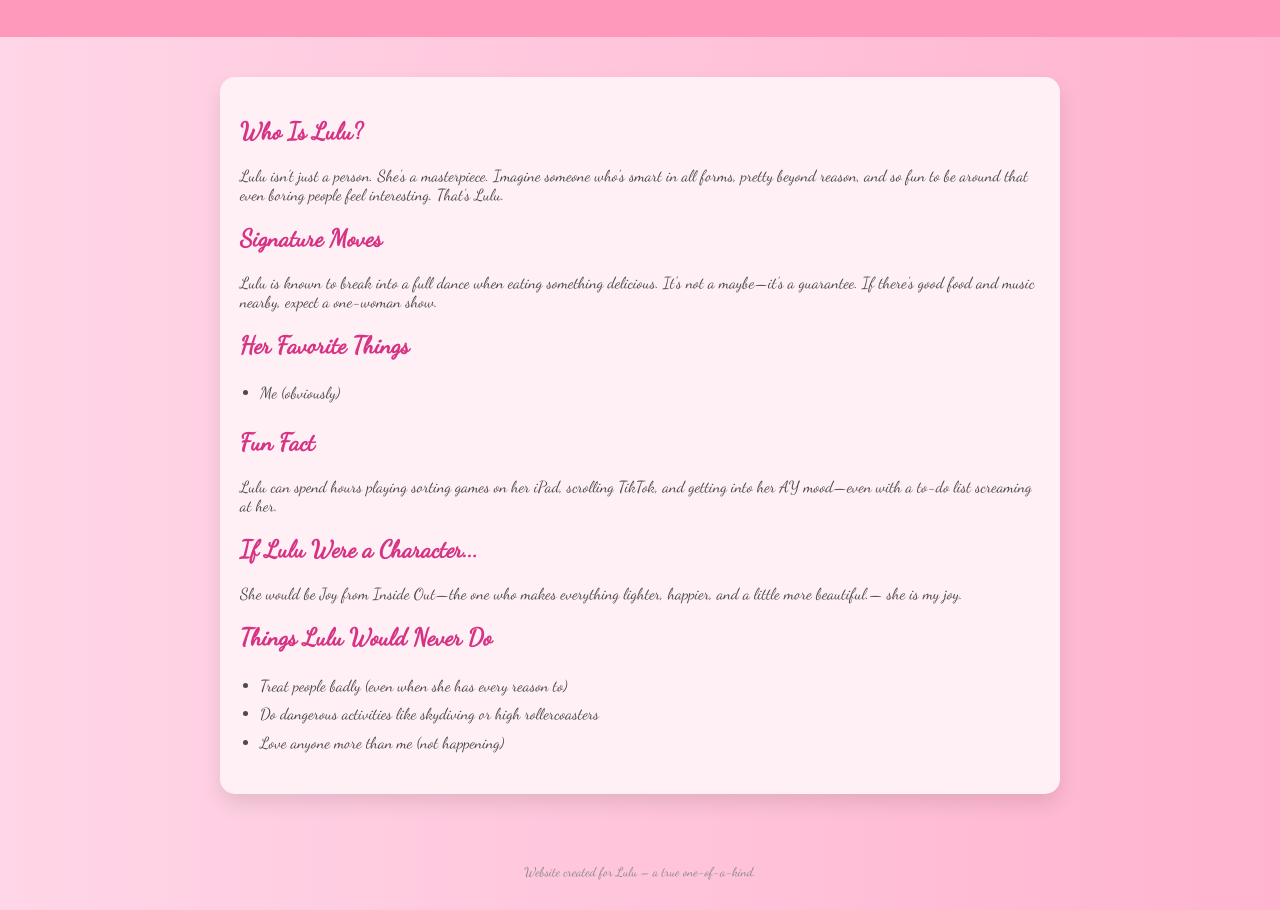
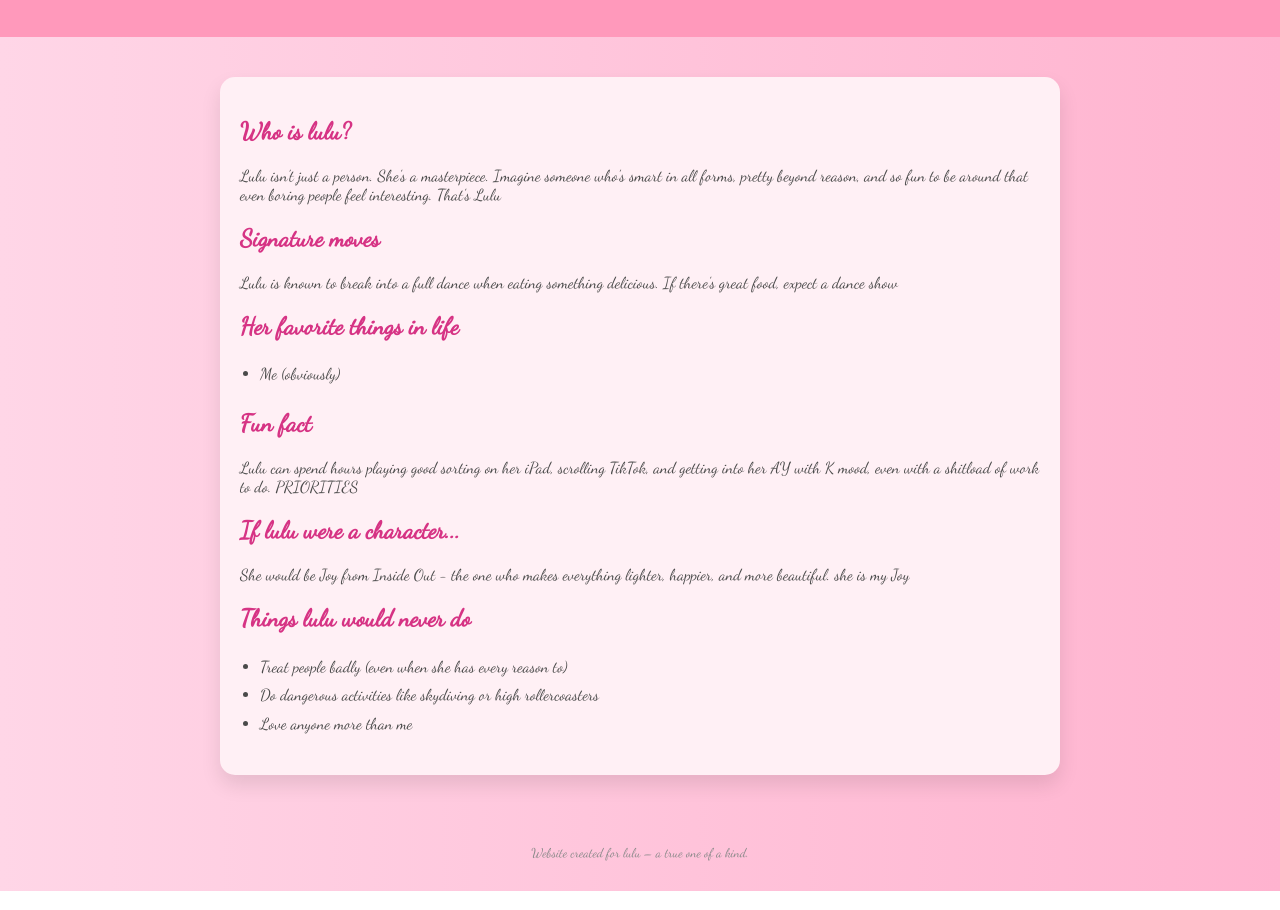
Before and after one commit to Esra-j/Lulu, a plain HTML site: page index.html in a window 1280 px wide. Shown: the part 100-1010 px from the top of the page. Drawn offline with Linux system fonts and the light colour scheme.

Commit message:
Update index.html last one

```diff
--- a/index.html
+++ b/index.html
@@ -52,33 +52,33 @@
 </header>
 
 <div class="container">
-  <h2>Who Is Lulu?</h2>
-  <p>Lulu isn’t just a person. She’s a masterpiece. Imagine someone who’s smart in all forms, pretty beyond reason, and so fun to be around that even boring people feel interesting. That’s Lulu.</p>
+  <h2>Who is lulu?</h2>
+  <p>Lulu isn’t just a person. She’s a masterpiece. Imagine someone who’s smart in all forms, pretty beyond reason, and so fun to be around that even boring people feel interesting. That’s Lulu</p>
 
-  <h2>Signature Moves</h2>
-  <p>Lulu is known to break into a full dance when eating something delicious. It's not a maybe—it’s a guarantee. If there’s good food and music nearby, expect a one-woman show.</p>
+  <h2>Signature moves</h2>
+  <p>Lulu is known to break into a full dance when eating something delicious. If there’s great food, expect a dance show</p>
 
-  <h2>Her Favorite Things</h2>
+  <h2>Her favorite things in life</h2>
   <ul>
     <li>Me (obviously)</li>
   </ul>
 
-  <h2>Fun Fact</h2>
-  <p>Lulu can spend hours playing sorting games on her iPad, scrolling TikTok, and getting into her AY mood—even with a to-do list screaming at her.</p>
+  <h2>Fun fact</h2>
+  <p>Lulu can spend hours playing good sorting on her iPad, scrolling TikTok, and getting into her AY with K mood, even with a shitload of work to do. PRIORITIES</p>
 
-  <h2>If Lulu Were a Character...</h2>
-  <p>She would be Joy from Inside Out—the one who makes everything lighter, happier, and a little more beautiful.— she is my joy.</p>
+  <h2>If lulu were a character...</h2>
+  <p>She would be Joy from Inside Out - the one who makes everything lighter, happier, and more beautiful. she is my Joy </p>
 
-  <h2>Things Lulu Would Never Do</h2>
+  <h2>Things lulu would never do</h2>
   <ul>
     <li>Treat people badly (even when she has every reason to)</li>
     <li>Do dangerous activities like skydiving or high rollercoasters</li>
-    <li>Love anyone more than me (not happening)</li>
+    <li>Love anyone more than me</li>
   </ul>
 </div>
 
 <div class="footer">
-  Website created for Lulu – a true one-of-a-kind.
+  Website created for lulu – a true one of a kind.
 </div>
 
 </body>
```
